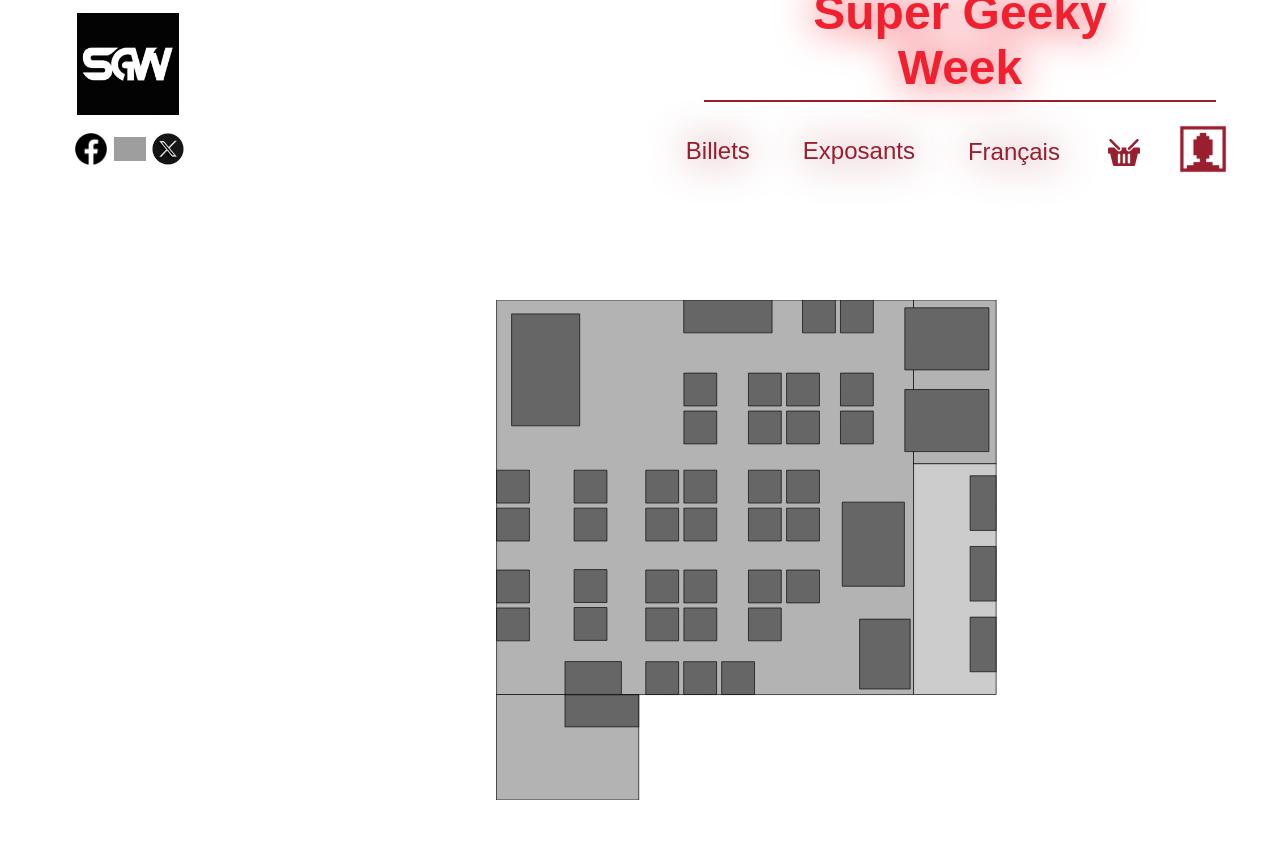
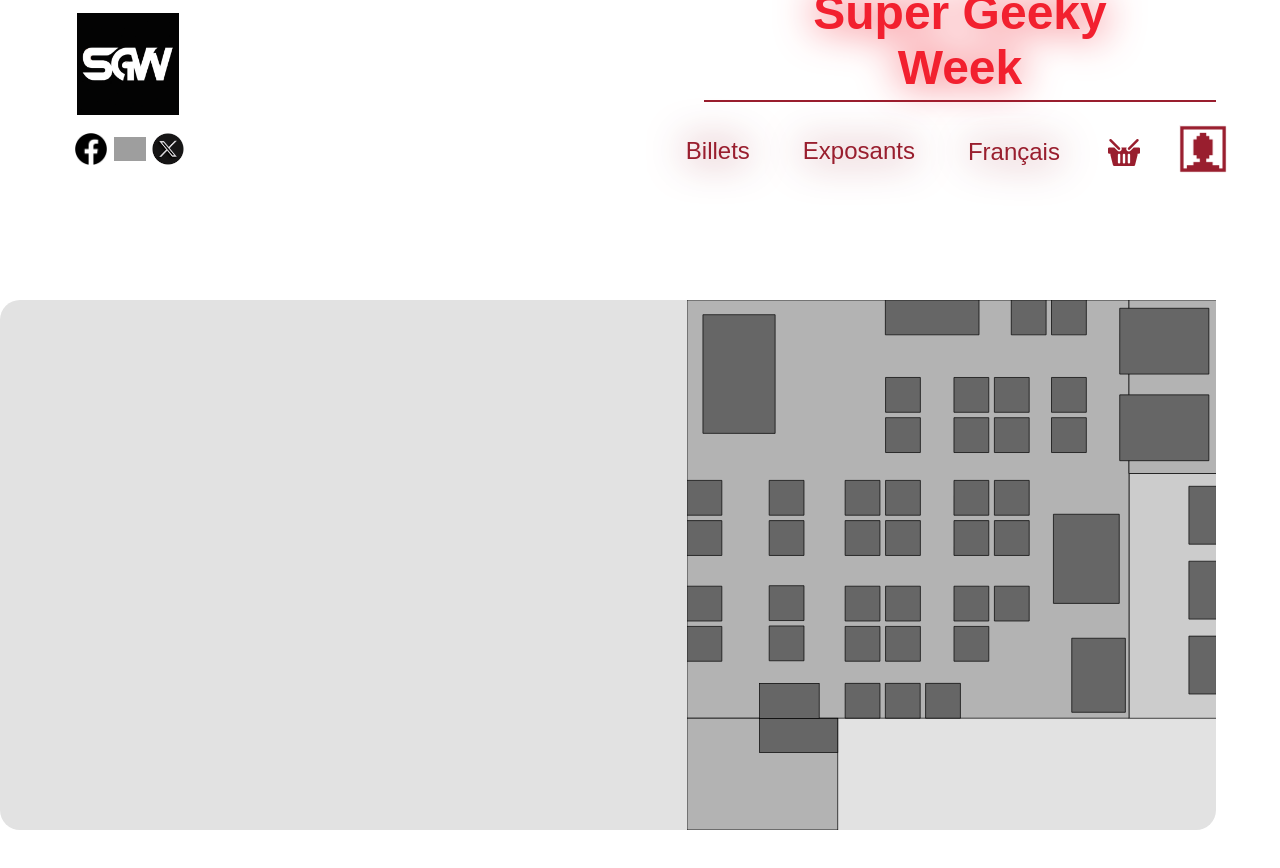
Before and after one commit to ProjetSuperGeekyWeek/Super_Geeky_Week, a Vue app in the folder front/: page /carte_admin in a window 1280 px wide. Shown: the top 868 px of the page. Before the commit the page ends 800 px from the top, so only its background shows below. Built offline with nearby package versions, Linux system fonts and the light colour scheme; grey boxes are pictures that could not be loaded.

Commit message:
noadminright

```diff
--- a/front/src/Admin/Carte/views/CarteAdminView.vue
+++ b/front/src/Admin/Carte/views/CarteAdminView.vue
@@ -1,6 +1,10 @@
 <template>
-    <div id="view-carte-admin">
+    <div class="section">
+      <div class="text_home texte-carte">
+      </div>
+      <div class="carte">
         <CarteInteractive/>
+      </div>
     </div>
 </template>
 
@@ -18,13 +22,31 @@
 
 <style scoped>
 
-#view-carte-admin {
-    width: 100vw;
-    height: 100vh;
-    display: flex;
-    align-items: center;
-    justify-content: center;
-    padding-top: 300px;
+.section{
+    margin-top: 300px;
+  display: flex;
+  flex-direction: row;
+  justify-content: center;
+  margin-bottom: 5%;
+  width: 95%;
+  gap: 5%;
+  background-color: var(--bg);
+  border-radius: 20px;
+}
+
+.text_home{
+  width: 45%;
+  display: flex;
+  flex-direction: column;
+  justify-content: center;
+  align-items: center;
+}
+
+.carte{
+  width: 55%;
+  display: flex;
+  justify-content: center;
+  align-items: center;
 }
 
 </style>
--- /dev/null
+++ b/front/src/Admin/NoAdminRightView/views/NoAdminRightView.vue
@@ -0,0 +1,18 @@
+<template>
+    <div>
+        <h1>Vous n'avez pas les droits pour accéder à cette page</h1>
+    </div>
+</template>
+
+<script>
+export default {
+    name: 'NoAdminRightView',
+}
+</script>
+
+<style scoped>
+    h1 {
+        margin-top: 250px;
+        text-align: center;
+    }
+</style>
--- /dev/null
+++ b/front/src/Admin/Statistiques/views/StatistiqueView.vue
@@ -0,0 +1,36 @@
+<template>
+    <div class="section" v-if="admin">
+        <GraphiqueClients/>
+    </div>
+    <div v-else>
+        <NoAdminRightView/>
+    </div>
+</template>
+
+<script>
+import GraphiqueClients from '@/Client/Graphique/components/GraphiqueClients.vue'
+import NoAdminRightView from '@/Admin/NoAdminRightView/views/NoAdminRightView.vue';
+import {mapState} from "vuex";
+
+export default {
+    name: 'StatistiqueView',
+    components: {
+        GraphiqueClients,
+        NoAdminRightView,
+    },
+    computed: {
+        ...mapState('authentifierStore', ['admin']),
+    },
+}
+
+</script>
+
+<style scoped>
+    .section {
+        display: flex;
+        justify-content: center;
+        align-items: center;
+        flex-direction: column;
+        margin-top: 250px;
+    }
+</style>
--- a/front/src/Client/Accueil/views/HomeView.vue
+++ b/front/src/Client/Accueil/views/HomeView.vue
@@ -25,14 +25,6 @@
       </div>
     </div>
 
-    <div class="section">
-      <GraphiqueClients/>
-    </div>
-
-    <div class="section">
-      <LivreDor/>
-    </div>
-
   </div>
 </template>
 
@@ -41,8 +33,6 @@
 import VitrinePrincipale from '@/Client/Accueil/components/VitrinePrincipale.vue'
 import PrestatairesList from '@/Client/Prestataire/components/PrestatairesList.vue'
 import CarteInteractive from '@/Client/Carte/components/CarteInteractive.vue'
-import GraphiqueClients from '@/Client/Graphique/components/GraphiqueClients.vue'
-import LivreDor from '@/Client/Prestataire/components/LivreDor.vue'
 import {mapState} from "vuex";
 
 export default {
@@ -51,8 +41,6 @@
     VitrinePrincipale,
     PrestatairesList,
     CarteInteractive,
-    GraphiqueClients,
-    LivreDor,
   },
   methods: {
     translate(prop) {
--- a/front/src/NavBar.vue
+++ b/front/src/NavBar.vue
@@ -34,9 +34,9 @@
         </div>
       </div>
       <div class="nav_droite_bas" v-if="admin">
-        <router-link to="/billets"><p class="nav_titre">Crud</p></router-link>
-        <router-link to="/exposants"><p class="nav_titre">Carte</p></router-link>
-        <router-link to="/panier"><p class="nav_titre">Statistiques</p></router-link>
+        <router-link to="/admin/crud"><p class="nav_titre">Crud</p></router-link>
+        <router-link to="/carte_admin"><p class="nav_titre">Carte</p></router-link>
+        <router-link to="/statistiques"><p class="nav_titre">Statistiques</p></router-link>
         <select name="lang" v-model="langue" @change="langSet" class="test deco_select">
           <option value="fr">Français</option>
           <option value="en">English</option>
--- a/front/src/router/index.js
+++ b/front/src/router/index.js
@@ -62,6 +62,11 @@
     path: '/carte_admin',
     name: 'carte_admin',
     component: () => import('@/Admin/Carte/views/CarteAdminView.vue')
+  },
+  {
+    path: '/statistiques',
+    name: 'statistiques',
+    component: () => import('@/Admin/Statistiques/views/StatistiqueView.vue')
   },
   {
     path: '/admin/crud',
```
